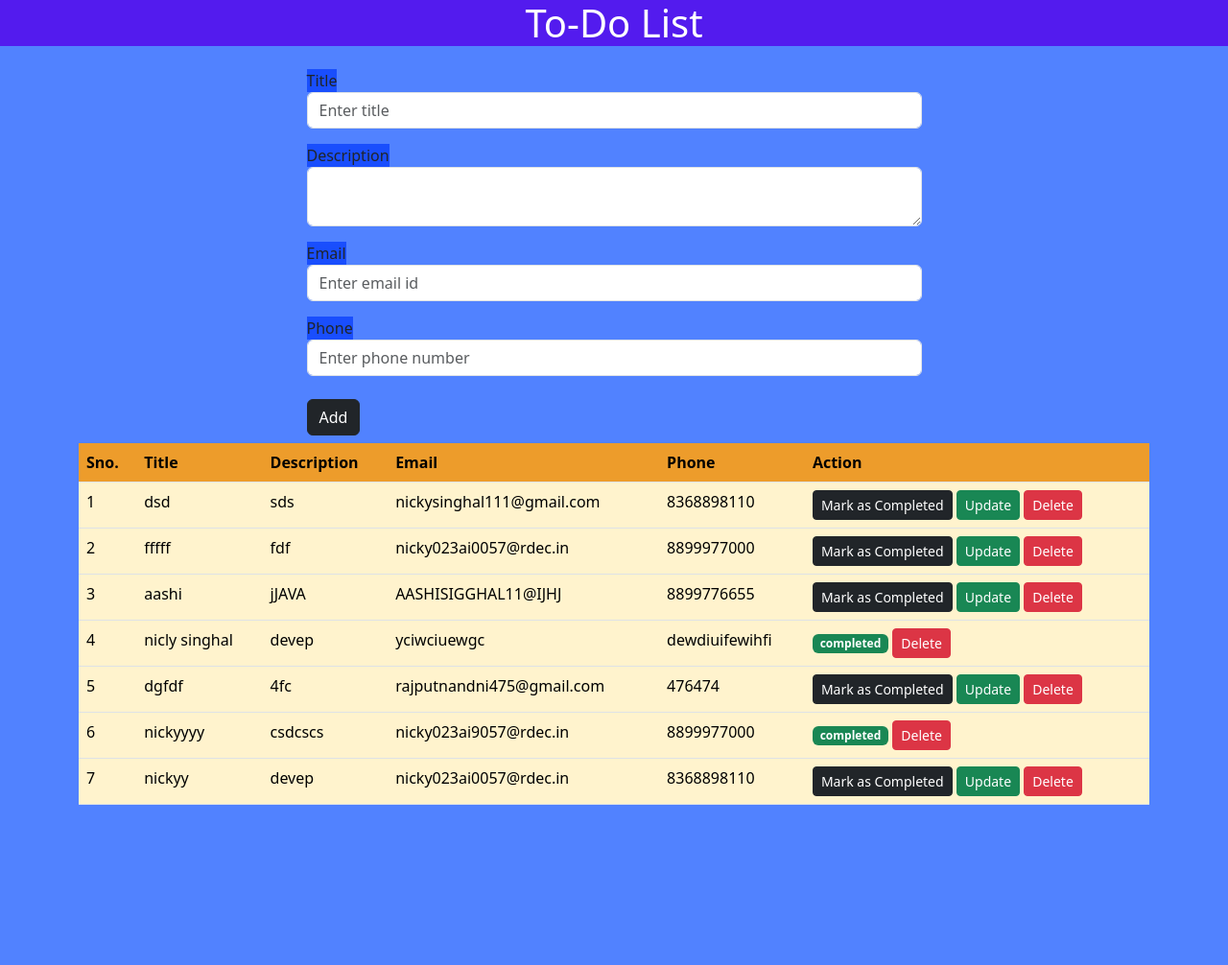
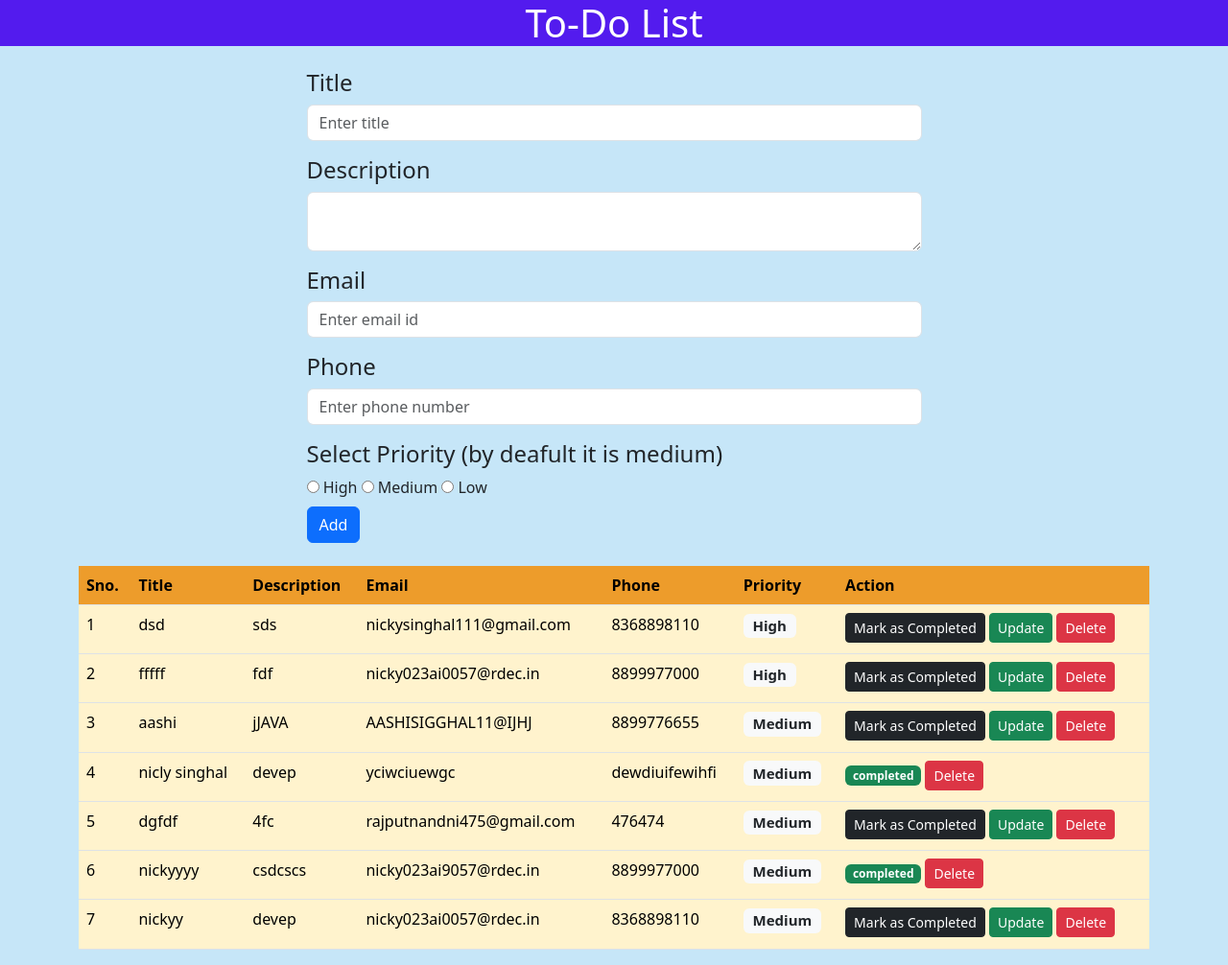
Before and after one commit to Nickysinghal/CRUD-todo-django, a Django app: page /todo/ in a window 1280 px wide. Shown: the whole page at 96% size. Before the commit the page ends 839 px from the top, so only its background shows below. Run offline with Django 5.2, Linux system fonts and the light colour scheme; data comes from the database, SQL or seed files in the repository; both versions use the stored data as it was after the commit.

Commit message:
added radio button for priority

```diff
--- a/templates/todo/index.html
+++ b/templates/todo/index.html
@@ -1,13 +1,11 @@
 <!DOCTYPE html>
 <html lang="en">
+
 <head>
   <title>Bootstrap Example</title>
   <meta charset="utf-8" />
   <meta name="viewport" content="width=device-width, initial-scale=1" />
-    <link
-      href="https://cdn.jsdelivr.net/npm/bootstrap@5.3.3/dist/css/bootstrap.min.css"
-      rel="stylesheet"
-    />
+  <link href="https://cdn.jsdelivr.net/npm/bootstrap@5.3.3/dist/css/bootstrap.min.css" rel="stylesheet" />
 
   <script src="https://cdn.jsdelivr.net/npm/bootstrap@5.3.3/dist/js/bootstrap.bundle.min.js"></script>
   <style>
@@ -16,59 +14,49 @@
     }
   </style>
 
+</head>
 
-  </head>
-  <body style="background-color: rgb(81, 130, 255);">
+<body style="background-color: rgb(198, 230, 248);">
   <h1 class="text-center" style="background-color: rgb(83, 27, 238); color:white">To-Do List</h1>
   <div class="container">
 
     <div class="row justify-content-center">
       <div class="col-sm-7">
-          <form action= "{% url 'create_todo' %}" method="POST">
+        <form action="{% url 'create_todo' %}" method="POST">
           {% csrf_token %}
           <div class="mb-3 mt-3">
-              <label for="title" style="background-color: rgb(25, 78, 253);">Title</label>
-              <input
-                type="text"
-                class="form-control"
-                id="title"
-                placeholder="Enter title"
-                name="title"
-              />
+            <h4><label for="title">Title</label></h4>
+            <input type="text" class="form-control" id="title" placeholder="Enter title" name="title" />
           </div>
           <div class="mb-3">
-              <label for="description" style="background-color: rgb(25, 78, 253);">Description</label>
+            <h4><label for="description">Description</label></h4>
             <textarea class="form-control" name="description"> </textarea>
           </div>
 
           <div class="mb-3">
-              <label for="email" style="background-color: rgb(25, 78, 253);">Email</label>
-                <input
-                type="email"
-                class="form-control"
-                id="email"
-                placeholder="Enter email id"
-                name="email" required
-              />
+            <h4><label for="email">Email</label></h4>
+            <input type="email" class="form-control" id="email" placeholder="Enter email id" name="email" required />
           </div>
 
           <div class="mb-3">
-              <label for="phone" style="background-color: rgb(25, 78, 253);">Phone</label>
-                <input
-                type="tel"
-                class="form-control"
-                id="phone"
-                placeholder="Enter phone number"
-                name="phone"
-                maxlength="10" pattern="\d{10}"
-              />
+            <h4><label for="phone">Phone</label></h4>
+            <input type="tel" class="form-control" id="phone" placeholder="Enter phone number" name="phone"
+              maxlength="10" pattern="\d{10}" />
+          </div>
+          <div>
+            <div>
+              <h4><label>Select Priority (by deafult it is medium)</label></h4>
+            </div>
+            <input type="radio" name="priority" value="H"> <label>High</label>
+            <input type="radio" name="priority" value="M"> <label>Medium</label>
+            <input type="radio" name="priority" value="L"> <label>Low</label>
           </div>
 
-            <button type="submit" class="btn btn-dark my-2">Add</button>
+          <button type="submit" class="btn btn-primary my-2 mb-4">Add</button>
         </form>
       </div>
     </div>
-
+    <!-- Table for displaying data -->
     <table class="table text-white">
       <thead>
         <tr>
@@ -77,17 +65,30 @@
           <th style="background-color: rgb(237, 156, 43);">Description</th>
           <th style="background-color: rgb(237, 156, 43);">Email</th>
           <th style="background-color: rgb(237, 156, 43);">Phone</th>
+          <th style="background-color: rgb(237, 156, 43);">Priority</th>
           <th style="background-color: rgb(237, 156, 43);">Action</th>
+
         </tr>
       </thead>
       <tbody>
         {% for todo in todos %}
-          <tr >
+        <tr>
           <td class="bg-yellow-200">{{ forloop.counter }}</td>
           <td class="bg-yellow-200">{{ todo.title }}</td>
           <td class="bg-yellow-200">{{ todo.description }}</td>
           <td class="bg-yellow-200">{{ todo.email }}</td>
           <td class="bg-yellow-200">{{ todo.phone }}</td>
+
+          <td class="bg-yellow-200">
+            {%if todo.priority == 'H'%}
+            <h5><span class="badge bg-light text-dark">High</span></h5>
+            {%elif todo.priority == 'M'%}
+            <h5><span class="badge bg-light text-dark">Medium</span></h5>
+            {%elif todo.priority == 'L'%}
+            <h5><span class="badge bg-light text-dark">Low</span></h5>
+            {%endif%}
+          </td>
+
           <td class="bg-yellow-200">
 
             {% if todo.completed %}
@@ -99,6 +100,7 @@
             <a class="btn btn-sm btn-danger" href="{% url 'delete_todo' todo.id %}">Delete</a>
 
           </td>
+
         </tr>
         {% endfor %}
       </tbody>
@@ -106,4 +108,5 @@
   </div>
 
 </body>
+
 </html>
--- a/todo/models.py
+++ b/todo/models.py
@@ -4,11 +4,18 @@ from phonenumber_field.modelfields import PhoneNumberField
 # Create your models(Tables) here.
 
 class Todo(models.Model):
+    PRIORITY_CHOICES =[
+        ('H','High'),
+        ('M','Medium'),
+        ('L','Low')
+    ]
+
     title = models.CharField(max_length=30)
     description =models.TextField()
     completed = models.BooleanField(default=False)
     email = models.EmailField(max_length=55,null=True, blank=True)
     phone = PhoneNumberField(null=True, blank=True)
+    priority = models.CharField(max_length=1, choices=PRIORITY_CHOICES,default='M')
     #when we call Todo then it returns its title
     # def __str__(self) -> str:
     #     return self.title
--- a/todo/views.py
+++ b/todo/views.py
@@ -14,7 +14,8 @@ def create_todo(request):
         description =request.POST.get('description')
         email = request.POST.get('email')
         phone = request.POST.get('phone')
-        Todo.objects.create(title=title,description=description, email=email, phone=phone)
+        priority = request.POST.get('priority')
+        Todo.objects.create(title=title,description=description, email=email, phone=phone, priority=priority)
     return redirect('todo_list') #this is the 'name' that we have defined in url.py
                                 #i.e path('todo/',views.todo_list,name="todo_list")
 
@@ -37,11 +38,13 @@ def update_todo(request,todo_id):
         description = data.get('description')
         email = data.get('email')
         phone= data.get('phone')
+        priority = data.get('priority')
 
         t.title = title
         t.description= description
         t.email=email
         t.phone = phone
+        t.priority= priority
 
         t.save()
         return redirect('/')
```
Also changed, not shown: templates/todo/update.html (+15 -7 lines), db.sqlite3, todo/migrations/0005_todo_priority.py (added). Lines whose indentation alone changed are shown as unchanged.
